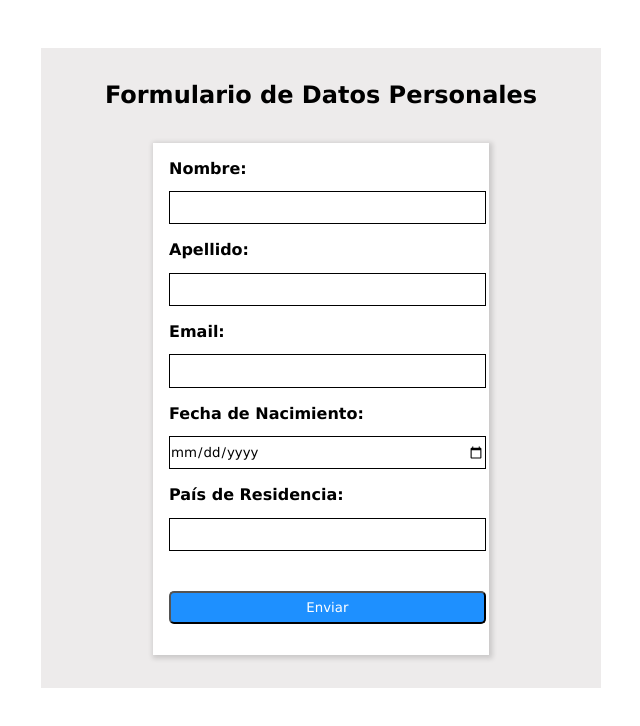
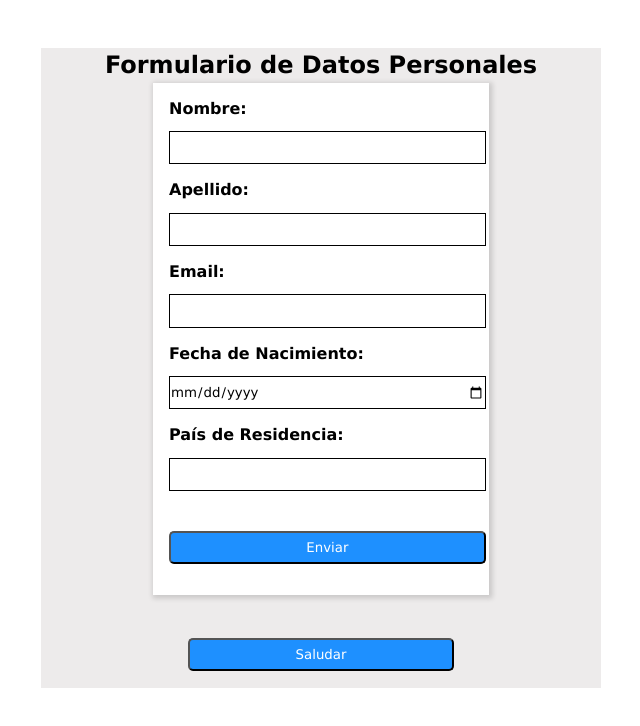
Before and after one commit to 23carlosg/full-stack-cilsa, a plain HTML site: page Semana 1/Ejercicio 04/index.html in a window 1280 px wide. Shown: the whole page, without its empty margins (319-959 px from the left). Drawn offline with Linux system fonts and the light colour scheme.

Commit message:
Agregado un boton de saludo

```diff
--- a/Semana 1/Ejercicio 04/index.html
+++ b/Semana 1/Ejercicio 04/index.html
@@ -28,8 +28,11 @@
             <input id="country" name="country" type="text" required>
 
             <button type="submit" value="Enviar">Enviar</button>
+
         </form>
+        <button class="btnSaludo" onclick="saludar()">Saludar</button>
     </div>
+    <script src="script.js"></script>
 </body>
 
 </html>
--- /dev/null
+++ b/Semana 1/Ejercicio 04/script.js
@@ -0,0 +1,3 @@
+function saludar() {
+    window.alert("Bienvenido");
+}
--- a/Semana 1/Ejercicio 04/style.css
+++ b/Semana 1/Ejercicio 04/style.css
@@ -76,3 +76,14 @@ h1 {
     color: white;
     cursor: pointer;
 }
+
+.btnSaludo {
+    height: 2.5em;
+    margin: 1em auto;
+    margin-top: 3em;
+    border-radius: 5px;
+    background-color: dodgerblue;
+    color: white;
+    cursor: pointer;
+    width: 20em;
+}
```
